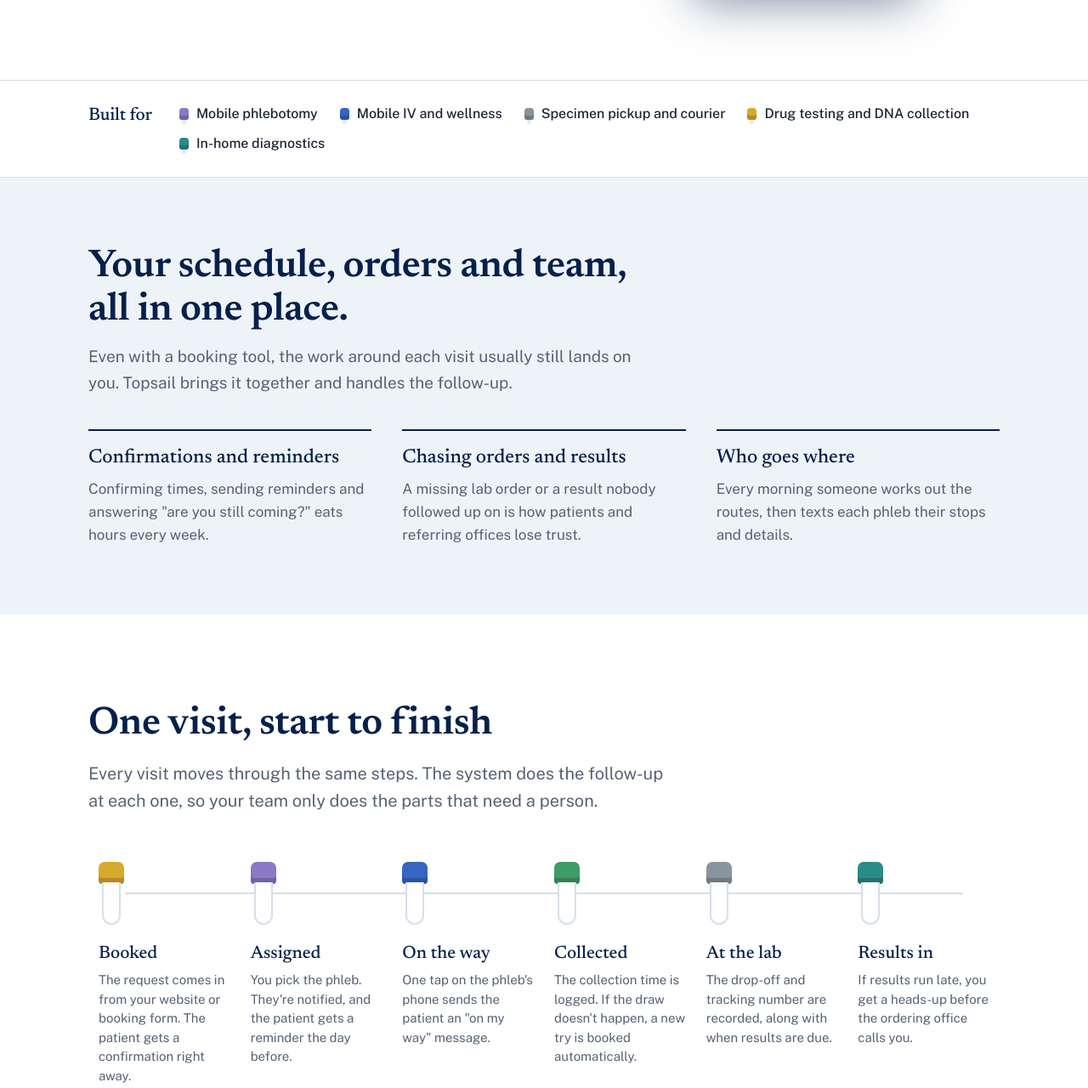
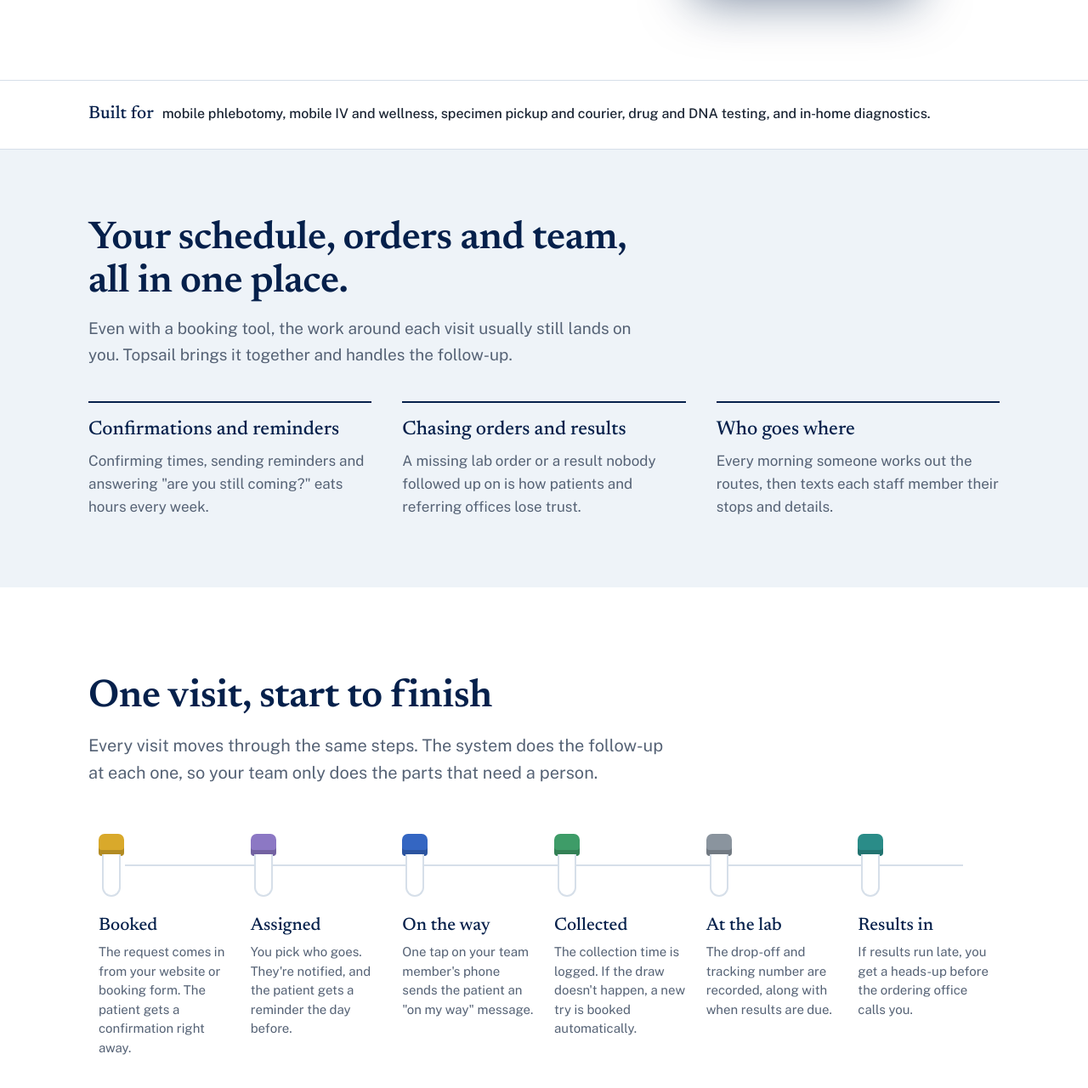
Before and after one commit to bmichaels-jpg/Topsail-site, a plain HTML site: page index.html in a window 1280 px wide. Shown: the part 748-2028 px from the top of the page at 85% size. Drawn offline with nearby package versions, Linux system fonts and the light colour scheme.

Commit message:
Add files via upload

```diff
--- a/index.html
+++ b/index.html
@@ -75,7 +75,7 @@
   .hero .ctas { display: flex; gap: 14px; flex-wrap: wrap; }
   .hero .who { margin-top: 30px; font-size: 15px; color: var(--muted); }
 
-  /* the phone: a phleb's morning in the system (demo data) */
+  /* the phone: a staff member's morning in the system (demo data) */
   .phone { justify-self: center; width: 320px; background: var(--navy); border-radius: 44px; padding: 12px; box-shadow: 0 30px 60px -28px rgba(5,32,75,.55); }
   .screen { background: #F6F8FA; border-radius: 34px; padding: 26px 18px 20px; min-height: 560px; }
   .screen .hello { font-family: var(--serif); font-size: 25px; color: var(--navy); font-weight: 600; line-height: 1.15; }
@@ -95,13 +95,9 @@
   .demo-note { font-size: 12px; color: var(--muted); text-align: center; margin-top: 14px; }
 
   /* who it's for */
-  .for { border-top: 1px solid var(--line); border-bottom: 1px solid var(--line); padding: 26px 0; }
-  .for .wrap { display: flex; align-items: baseline; gap: 14px 32px; flex-wrap: wrap; }
-  .for h2 { font-size: 21px; line-height: 1.3; font-weight: 500; flex: none; }
-  .for ul { list-style: none; margin: 0; padding: 0; display: flex; flex-wrap: wrap; gap: 10px 26px; flex: 1 1 560px; }
-  .for li { display: inline-flex; align-items: center; gap: 9px; font-size: 16px; font-weight: 500; }
-  .for .cap { width: 11px; height: 14px; }
-  .for .cap::after { bottom: -5px; height: 5px; }
+  .for { border-top: 1px solid var(--line); border-bottom: 1px solid var(--line); padding: 24px 0; }
+  .for p { font-size: 16px; font-weight: 500; line-height: 1.55; }
+  .for .lbl { font-family: var(--serif); font-size: 21px; font-weight: 500; color: var(--navy); margin-right: 6px; }
 
   /* sound familiar */
   .pain { background: var(--mist); padding: 80px 0; }
@@ -231,7 +227,7 @@
         <p class="who">Runs in your own Google account. No new software for your team to learn.</p>
       </div>
 
-      <div class="phone" role="img" aria-label="A phlebotomist's phone showing today's four stops, with a button to start the route in Google Maps">
+      <div class="phone" role="img" aria-label="A team member's phone showing today's four stops, with a button to start the route in Google Maps">
         <div class="screen" aria-hidden="true">
           <div class="hello">Good morning, Marcus</div>
           <div class="sum"><b>4 visits</b> today, <b>3 left</b>. Next: <b>8:30 AM</b>, Dorothy Willis.</div>
@@ -248,16 +244,9 @@
     </div>
   </section>
 
-  <section class="for" aria-labelledby="for-h">
+  <section class="for" aria-label="Who it's for">
     <div class="wrap">
-      <h2 id="for-h">Built for</h2>
-      <ul>
-        <li><span class="cap" style="--c:var(--cap-lav)"></span>Mobile phlebotomy</li>
-        <li><span class="cap" style="--c:var(--cap-royal)"></span>Mobile IV and wellness</li>
-        <li><span class="cap" style="--c:var(--cap-gray)"></span>Specimen pickup and courier</li>
-        <li><span class="cap" style="--c:var(--cap-gold)"></span>Drug testing and DNA collection</li>
-        <li><span class="cap" style="--c:var(--cap-teal)"></span>In-home diagnostics</li>
-      </ul>
+      <p><span class="lbl">Built for</span> mobile phlebotomy, mobile IV and wellness, specimen pickup and courier, drug and DNA testing, and in&#8209;home diagnostics.</p>
     </div>
   </section>
 
@@ -268,7 +257,7 @@
       <ul>
         <li><h3>Confirmations and reminders</h3><p>Confirming times, sending reminders and answering "are you still coming?" eats hours every week.</p></li>
         <li><h3>Chasing orders and results</h3><p>A missing lab order or a result nobody followed up on is how patients and referring offices lose trust.</p></li>
-        <li><h3>Who goes where</h3><p>Every morning someone works out the routes, then texts each phleb their stops and details.</p></li>
+        <li><h3>Who goes where</h3><p>Every morning someone works out the routes, then texts each staff member their stops and details.</p></li>
       </ul>
     </div>
   </section>
@@ -281,8 +270,8 @@
       </header>
       <ol class="rack">
         <li><div class="tube" style="--c:var(--cap-gold)"><span class="top-c"></span><span class="glass"></span></div><div><h3>Booked</h3><p>The request comes in from your website or booking form. The patient gets a confirmation right away.</p></div></li>
-        <li><div class="tube" style="--c:var(--cap-lav)"><span class="top-c"></span><span class="glass"></span></div><div><h3>Assigned</h3><p>You pick the phleb. They're notified, and the patient gets a reminder the day before.</p></div></li>
-        <li><div class="tube" style="--c:var(--cap-royal)"><span class="top-c"></span><span class="glass"></span></div><div><h3>On the way</h3><p>One tap on the phleb's phone sends the patient an "on my way" message.</p></div></li>
+        <li><div class="tube" style="--c:var(--cap-lav)"><span class="top-c"></span><span class="glass"></span></div><div><h3>Assigned</h3><p>You pick who goes. They're notified, and the patient gets a reminder the day before.</p></div></li>
+        <li><div class="tube" style="--c:var(--cap-royal)"><span class="top-c"></span><span class="glass"></span></div><div><h3>On the way</h3><p>One tap on your team member's phone sends the patient an "on my way" message.</p></div></li>
         <li><div class="tube" style="--c:var(--cap-green)"><span class="top-c"></span><span class="glass"></span></div><div><h3>Collected</h3><p>The collection time is logged. If the draw doesn't happen, a new try is booked automatically.</p></div></li>
         <li><div class="tube" style="--c:var(--cap-gray)"><span class="top-c"></span><span class="glass"></span></div><div><h3>At the lab</h3><p>The drop-off and tracking number are recorded, along with when results are due.</p></div></li>
         <li><div class="tube" style="--c:var(--cap-teal)"><span class="top-c"></span><span class="glass"></span></div><div><h3>Results in</h3><p>If results run late, you get a heads-up before the ordering office calls you.</p></div></li>
@@ -298,7 +287,7 @@
       </div>
       <dl>
         <div><dt>Bookings in one place</dt><dd>Requests from your website, booking tool or phone calls land on one schedule, with confirmations and reminders sent for you.</dd></div>
-        <div><dt>Routes on every phone</dt><dd>Each phleb gets their stops by email each morning, with one button to open the whole route in Google Maps.</dd></div>
+        <div><dt>Routes on every phone</dt><dd>Each team member gets their stops by email each morning, with one button to open the whole route in Google Maps.</dd></div>
         <div><dt>A live dashboard</dt><dd>See the whole day at a glance: who's where, what's late, and what needs attention before it becomes a problem.</dd></div>
         <div><dt>Missed draws handled</dt><dd>Log why a draw didn't happen. The re-attempt gets booked and the facility or ordering office is told.</dd></div>
         <div><dt>Facility program</dt><dd>Assisted living and nursing facilities get a status page and a monthly report of every draw for their residents.</dd></div>
@@ -316,8 +305,8 @@
       <h2 id="yours-h">Built on tools you already have</h2>
       <ul>
         <li><h3>Your Google account</h3><p>The system runs in a Google Sheet that you own. Your schedule and patient details stay in your account, not ours.</p></li>
-        <li><h3>Nothing new to learn</h3><p>The office works in a spreadsheet and a simple dashboard. Phlebs use a link on their phone, with no app to install.</p></li>
-        <li><h3>Private links for staff</h3><p>Each phleb gets their own secure link. If a phone is lost, you shut that link off in seconds.</p></li>
+        <li><h3>Nothing new to learn</h3><p>The office works in a spreadsheet and a simple dashboard. Your team uses a link on their phone, with no app to install.</p></li>
+        <li><h3>Private links for staff</h3><p>Each staff member gets their own secure link. If a phone is lost, you shut that link off in seconds.</p></li>
         <li><h3>Shaped around how you work</h3><p>Your services, prices, labs and facilities, set up for you. Changes as you grow are part of the deal.</p></li>
       </ul>
     </div>
```
